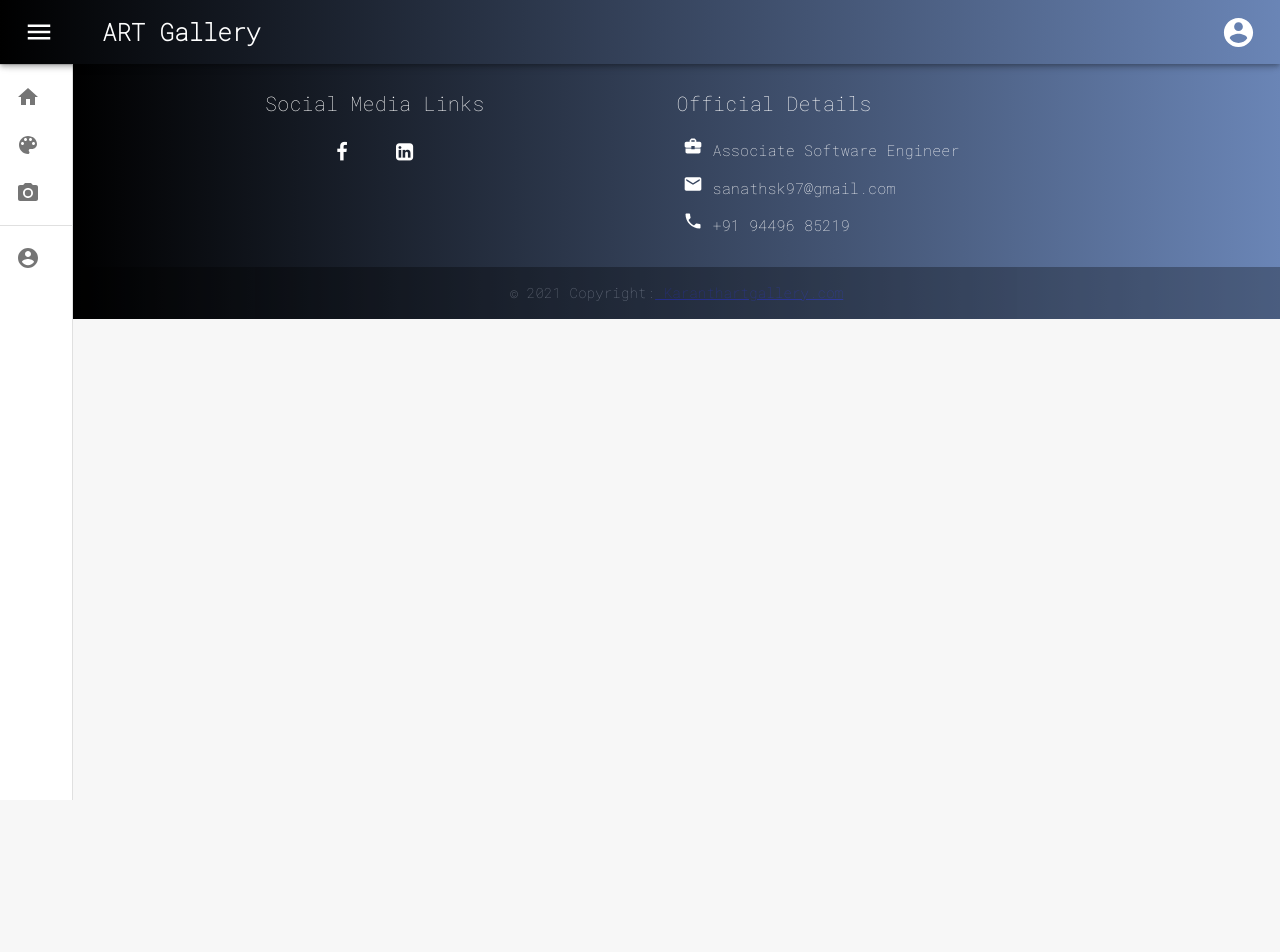
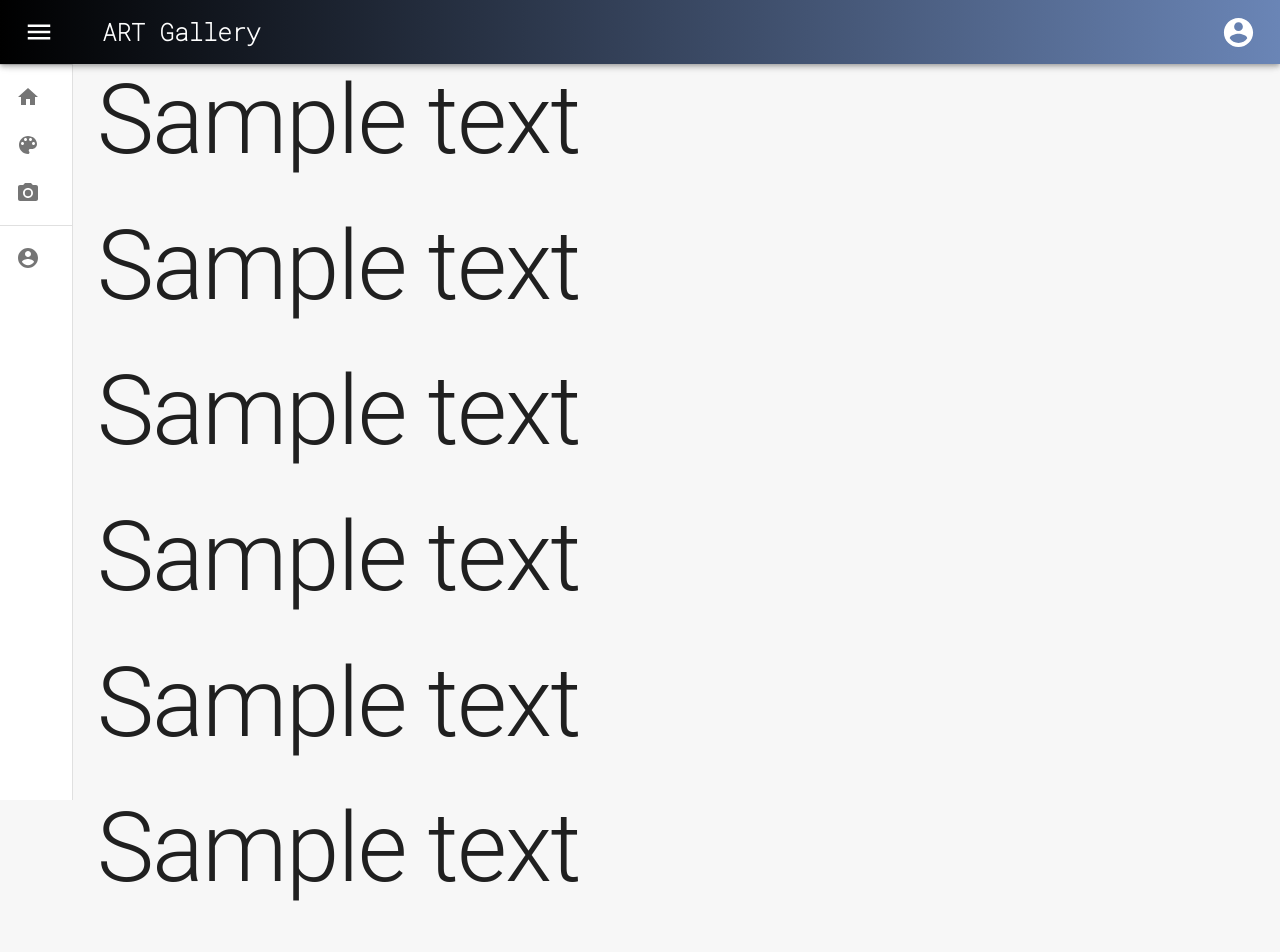
Before and after one commit to Sanath-karanth/artgalleryapp, a React (Create React App) app: page / in a window 1280 px wide. Shown: the top 952 px of the page. Before the commit the page ends 800 px from the top, so only its background shows below. Built offline with nearby package versions, Linux system fonts and the light colour scheme.

Commit message:
code update

```diff
--- a/src/components/mainPage.js
+++ b/src/components/mainPage.js
@@ -415,7 +415,27 @@ const MainPage = (props) => {
                     handleOpen={handleOpen}
                     setHandleOpen={setHandleOpen}
                 /> */}
-
+                  <Typography variant="h1" component="h2" gutterBottom>
+                        Sample text
+                  </Typography>
+                  <Typography variant="h1" component="h2" gutterBottom>
+                        Sample text
+                  </Typography>
+                  <Typography variant="h1" component="h2" gutterBottom>
+                        Sample text
+                  </Typography>
+                  <Typography variant="h1" component="h2" gutterBottom>
+                        Sample text
+                  </Typography>
+                  <Typography variant="h1" component="h2" gutterBottom>
+                        Sample text
+                  </Typography>
+                  <Typography variant="h1" component="h2" gutterBottom>
+                        Sample text
+                  </Typography>
+                  <Typography variant="h1" component="h2" gutterBottom>
+                        Sample text
+                  </Typography>
                 </Container>
                 <div className={classes.footerroot}>
                 <footer className={classes.headergradient}>
```
